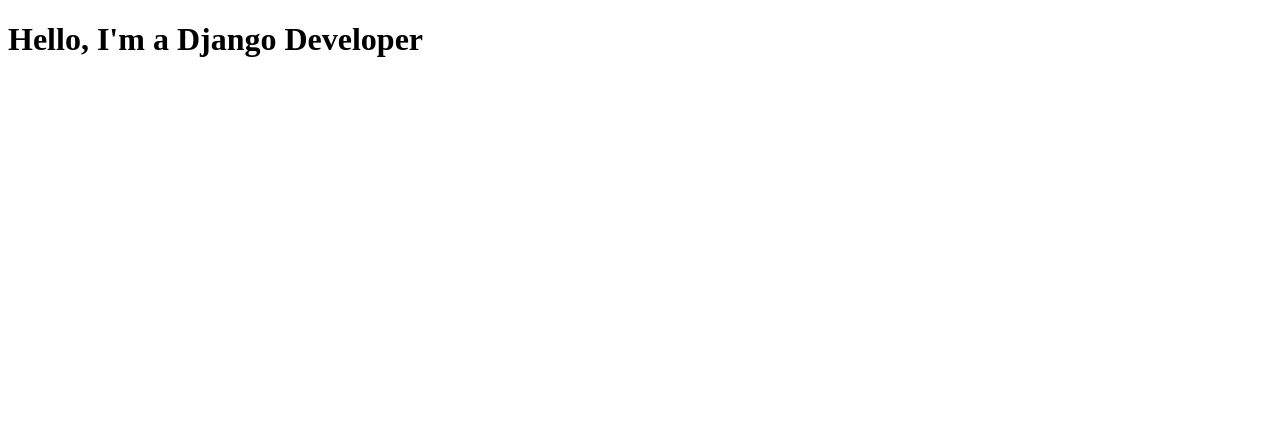
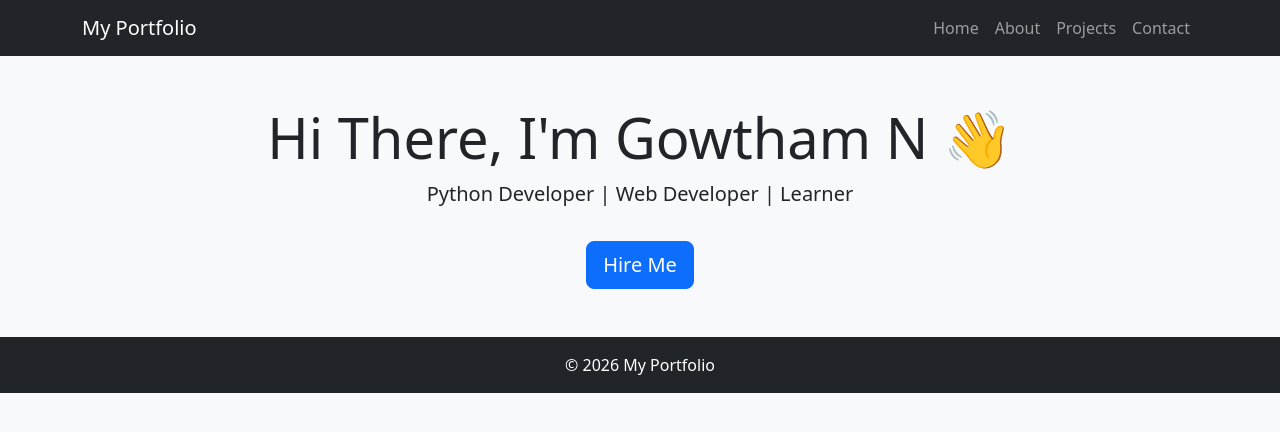
Before and after one commit to gowtham-tech-dev/My_Portfolio, a Django app: template main/templates/home.html in a window 1280 px wide. Shown: the top 432 px of the page. Run offline with Django 5.2, Linux system fonts and the light colour scheme; the template is opened without the code that fills it, so the values that code supplies are empty; parts of the project's set-up code (start-up, migrations or seed data) failed here and were passed over.

Commit message:
bootstrap added nav&footer

```diff
--- /dev/null
+++ b/main/static/main/css/style.css
@@ -0,0 +1,13 @@
+body {
+    background-color: #f8f9fa;
+}
+
+h1 {
+    font-weight: 700;
+}
+
+footer {
+    position: relative;
+    bottom: 0;
+    width: 100%;
+}
--- /dev/null
+++ b/main/static/main/js/script.js
@@ -0,0 +1,5 @@
+$(document).ready(function () {
+    $("#hireBtn").click(function () {
+        alert("Thanks for your interest! 😊");
+    });
+});
--- /dev/null
+++ b/main/templates/base.html
@@ -0,0 +1,54 @@
+{% load static %}
+<!DOCTYPE html>
+<html lang="en">
+<head>
+    <meta charset="UTF-8">
+    <title>{% block title %}My Portfolio{% endblock %}</title>
+
+    <!-- Bootstrap CSS -->
+    <link href="https://cdn.jsdelivr.net/npm/bootstrap@5.3.2/dist/css/bootstrap.min.css" rel="stylesheet">
+
+    <!-- Custom CSS -->
+    <link rel="stylesheet" href="{% static 'main/css/style.css' %}">
+</head>
+<body>
+
+    <!-- Navbar -->
+    <nav class="navbar navbar-expand-lg navbar-dark bg-dark">
+        <div class="container">
+            <a class="navbar-brand" href="#">My Portfolio</a>
+            <button class="navbar-toggler" data-bs-toggle="collapse" data-bs-target="#navMenu">
+                <span class="navbar-toggler-icon"></span>
+            </button>
+
+            <div class="collapse navbar-collapse" id="navMenu">
+                <ul class="navbar-nav ms-auto">
+                    <li class="nav-item"><a class="nav-link" href="/">Home</a></li>
+                    <li class="nav-item"><a class="nav-link" href="#">About</a></li>
+                    <li class="nav-item"><a class="nav-link" href="#">Projects</a></li>
+                    <li class="nav-item"><a class="nav-link" href="#">Contact</a></li>
+                </ul>
+            </div>
+        </div>
+    </nav>
+
+    <!-- Page Content -->
+    <div class="container mt-5">
+        {% block content %}{% endblock %}
+    </div>
+
+    <!-- Footer -->
+    <footer class="bg-dark text-white text-center p-3 mt-5">
+        © 2026 My Portfolio
+    </footer>
+
+    <!-- jQuery -->
+    <script src="https://code.jquery.com/jquery-3.7.1.min.js"></script>
+
+    <!-- Bootstrap JS -->
+    <script src="https://cdn.jsdelivr.net/npm/bootstrap@5.3.2/dist/js/bootstrap.bundle.min.js"></script>
+
+    <!-- Custom JS -->
+    <script src="{% static 'main/js/script.js' %}"></script>
+</body>
+</html>
--- a/main/templates/home.html
+++ b/main/templates/home.html
@@ -1,10 +1,14 @@
+{% extends 'base.html' %}
 
-<!DOCTYPE html>
-<html>
-<head>
-    <title>My Portfolio</title>
-</head>
-<body>
-    <h1>Hello, I'm a Django Developer </h1>
-</body>
-</html>
+{% block title %}Home{% endblock %}
+
+{% block content %}
+<div class="text-center">
+    <h1 class="display-4">Hi There, I'm Gowtham N 👋</h1>
+    <p class="lead">Python Developer | Web Developer | Learner</p>
+
+    <button id="hireBtn" class="btn btn-primary btn-lg mt-3">
+        Hire Me
+    </button>
+</div>
+{% endblock %}
--- a/portfolio/settings.py
+++ b/portfolio/settings.py
@@ -116,6 +116,9 @@ USE_TZ = True
 # https://docs.djangoproject.com/en/5.2/howto/static-files/
 
 STATIC_URL = 'static/'
+STATICFILES_DIRS = [
+    BASE_DIR / "main/static",
+]
 
 # Default primary key field type
 # https://docs.djangoproject.com/en/5.2/ref/settings/#default-auto-field
```
